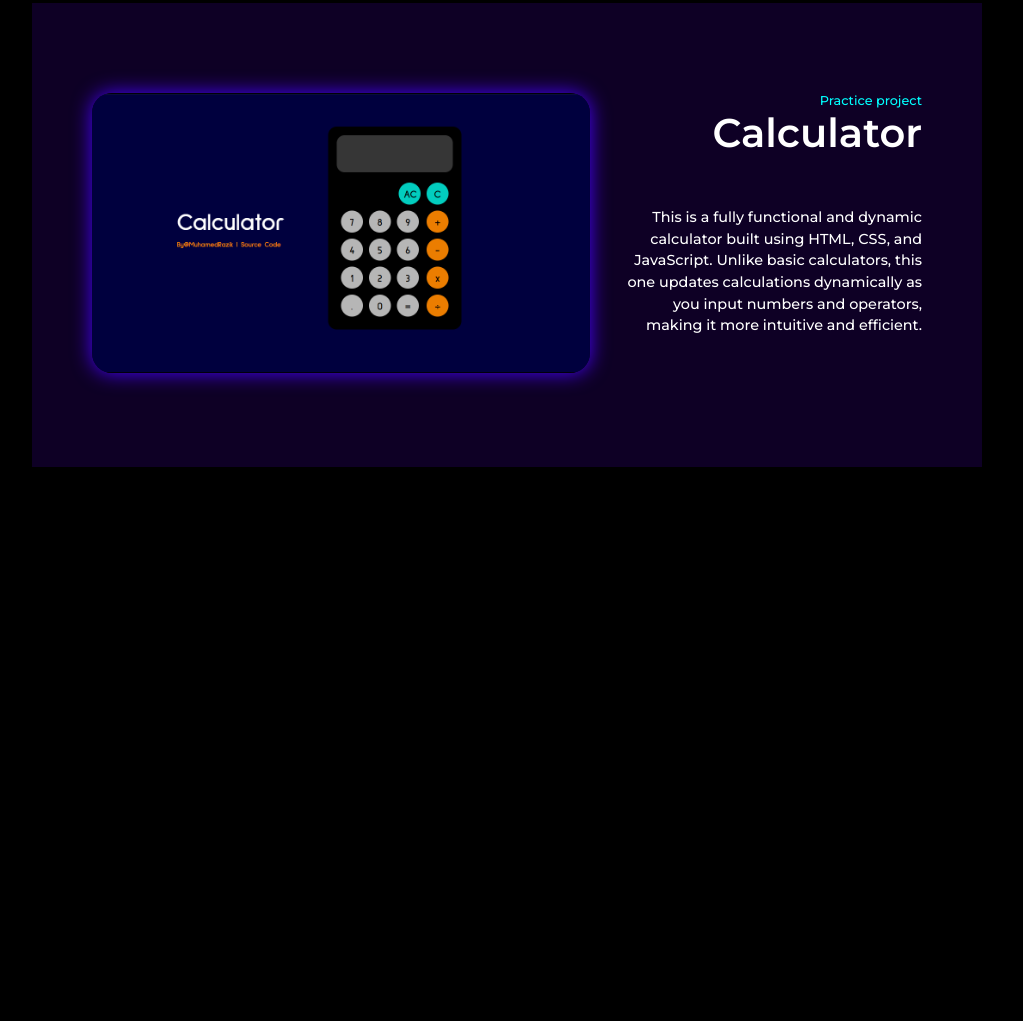
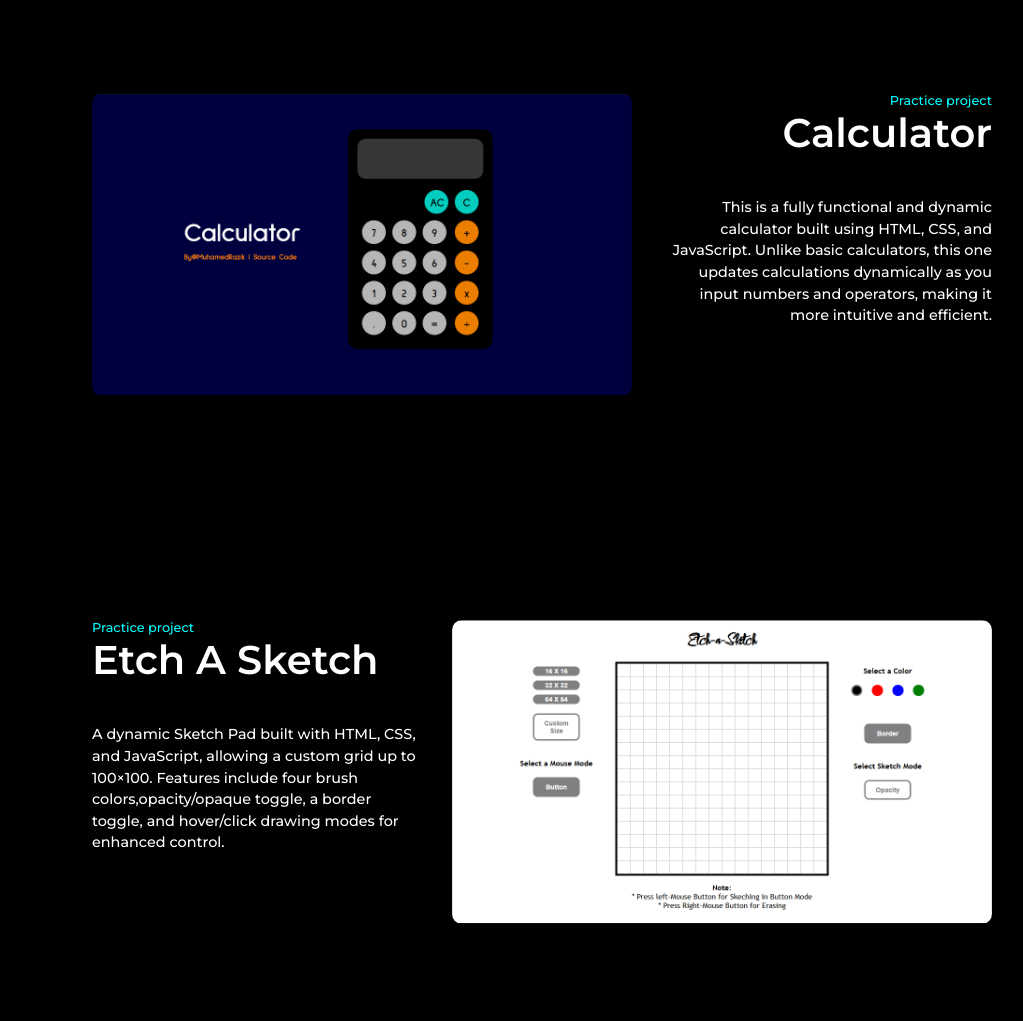
Before and after one commit to Muhamed-Razik/portfolio, a plain HTML site: page index.html in a window 1280 px wide. Shown: the part 2106-3127 px from the top of the page, without its empty margins (98-1121 px from the left). Before the commit the page ends 2673 px from the top, so only its background shows below. Drawn offline with Linux system fonts and the light colour scheme; a web font is replaced by a local one.

Commit message:
project 2 added with layout style adjustment

```diff
--- a/index.html
+++ b/index.html
@@ -103,6 +103,8 @@
     </section>
     <section id="projects">
         <h2>What I've been working on.</h2>
+        <!-- project 1 -->
+        <div class="projects-section">
             <div class="proj-container">
                 <div class="page-image">
                     <img src="./images/calculator website  image.png" alt="">
@@ -113,10 +115,30 @@
                         <h3>Calculator</h3>
                     </div>
 
-                <p>This is a fully functional and dynamic calculator built using HTML, CSS, and JavaScript. Unlike basic
-                    calculators, this one updates calculations dynamically as you input numbers and operators, making it
+                    <p>This is a fully functional and dynamic calculator built using HTML, CSS, and JavaScript. Unlike
+                        basic
+                        calculators, this one updates calculations dynamically as you input numbers and operators,
+                        making it
                         more intuitive and efficient.</p>
                 </div>
+            </div>
+            <!-- project 2 -->
+            <div class="proj-container proj-even">
+                <div class="page-description description-even">
+                    <div class="description-upper">
+                        <h4>Practice project</h4>
+                        <h3>Etch A Sketch</h3>
+                    </div>
+
+                    <p>A dynamic Sketch Pad built with HTML, CSS, and JavaScript, allowing a custom grid up to 100×100.
+                        Features include four brush colors,opacity/opaque toggle, a border toggle, and hover/click drawing
+                        modes for enhanced control.</p>
+                </div>
+                <div class="page-image">
+                    <img src="./images/etch a sketch website image.png" alt="">
+                </div>
+            </div>
+
         </div>
     </section>
 </body>
--- a/style.css
+++ b/style.css
@@ -208,21 +208,30 @@ i {
 #skills>ul .not-yet {
     color: grey;
 }
+.projects-section {
+    display: grid;
+    grid-template-rows: auto auto auto;
+    row-gap: 40px;
+}
 .proj-container {
-    max-width: 950px;
+    max-width: 1020px;
     display: grid;
     padding: 90px 60px;
-    border-radius: 0px;
+    border-radius: 10px;
     grid-template-columns: 60% auto;
     /* background:linear-gradient(to bottom right, rgb(64, 1, 190) , rgb(8, 0, 24)); */
-    background-color: rgb(14, 0, 37);
+    /* background-color: rgb(14, 0, 37); */
+
+}
+.proj-even {
+    grid-template-columns: auto 60% ;
 
 }
 
 .page-image img{
     width: 100%;
-    box-shadow: 0 0 20px rgb(72, 0, 255);
-    border-radius: 20px;
+    /* box-shadow: 0 0 20px rgb(72, 0, 255); */
+    border-radius: 10px;
 }
 .page-description {
     display: flex;
@@ -230,10 +239,14 @@ i {
     flex-direction: column;
     text-align: right;
 }
+.description-even {
+    align-items: flex-start;
+    text-align: left;
+}
 
 .description-upper {
 
-    margin-bottom:50px;
+    margin-bottom:40px;
 }
 .page-description p{
     width: 90%;
```
Lines whose indentation alone changed are shown as unchanged.
